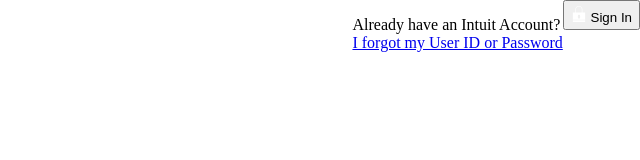
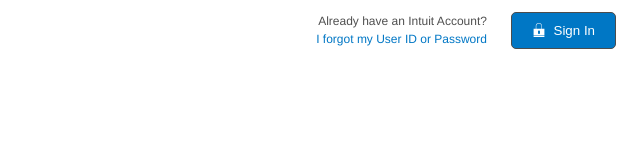
Before and after one commit to fedgut/html-forms, a plain HTML site: page index.html in a window 1280 px wide. Shown: the whole page, without its empty margins (640-1280 px from the left). Drawn offline with Linux system fonts and the light colour scheme.

Commit message:
Styling nav bar

```diff
--- a/css/style.css
+++ b/css/style.css
@@ -10,12 +10,44 @@ nav {
 
 .account-hint * {
   display: block;
+  font-size: 0.75rem;
+  line-height: 1.5;
+}
+
+nav .signup-container {
+  height: 60px;
+  font-family: "Helvetica Neue",Helvetica,Arial,sans-serif;
+  font-weight: 400;
+  color: #505050;
+  display: flex;
+  align-items: center;
 }
 
 nav .sign-in-button {
-  height: 30px;
+  height: 37px;
+  display: flex;
+  align-items: center;
+  padding: 0 1.25rem;
+  background: #0077C5;
+  color: white;
+  border-radius: 5px;
+  border: 1px solid #4c4c4c;
+  margin: 0 1.5rem;
+}
+
+nav a {
+  color: #0077C5;
+  text-decoration: none;
 }
 
 .sign-in-button img {
-  width: 1rem;
+  width: 0.85rem;
+  margin-right: 0.5rem;
 }
+
+.signup-container p {
+  float: left;
+  margin: none;
+  margin-left: 10px;
+  text-align: right;
+}
--- a/index.html
+++ b/index.html
@@ -8,14 +8,16 @@
   <body>
 
     <nav >
-      <p class="account-hint">
-        <span>Already have an Intuit Account?</span>
-        <a href="#"> I forgot my User ID or Password</a>
-      </p>
+      <div class="signup-container">
+        <p class="account-hint">
+          <span>Already have an Intuit Account?</span>
+          <a href="#"> I forgot my User ID or Password</a>
+        </p>
       <button class="sign-in-button" type="button" name="sign-in">
         <img class="lock-icon" src="vectors/locked.svg" alt="lock">
-        Sign In
+         Sign In
       </button>
+      </div>
     </nav>
 
     <form action=""></form>
```
